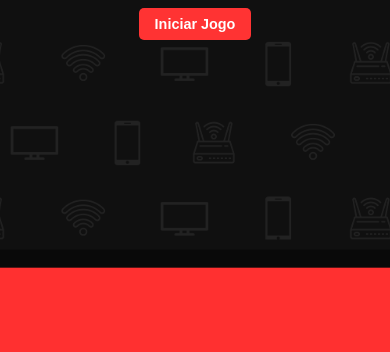
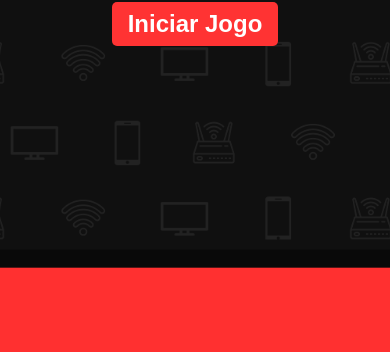
Before and after one commit to tcmtelecomdev/jogo_da_memoria, a plain HTML site: page index.html in a window 390 px wide. Shown: the part 492-844 px from the top of the page. Drawn offline with Linux system fonts and the light colour scheme.

Commit message:
Ajustado tamanho do botão "Iniciar jogo"

```diff
--- a/assets/css/style.css
+++ b/assets/css/style.css
@@ -127,7 +127,7 @@ body {
   font-weight: bold;
   color: white;
   padding: 10px 20px;
-  font-size: 1rem;
+  font-size: 1.5rem;
   background-color: #ff3333;
   border: none;
   border-radius: 5px;
@@ -226,7 +226,7 @@ body {
   }
 
   #start {
-    font-size: 0.9rem;
+    font-size: 1.5rem;
     padding: 8px 16px;
   }
 }
```
